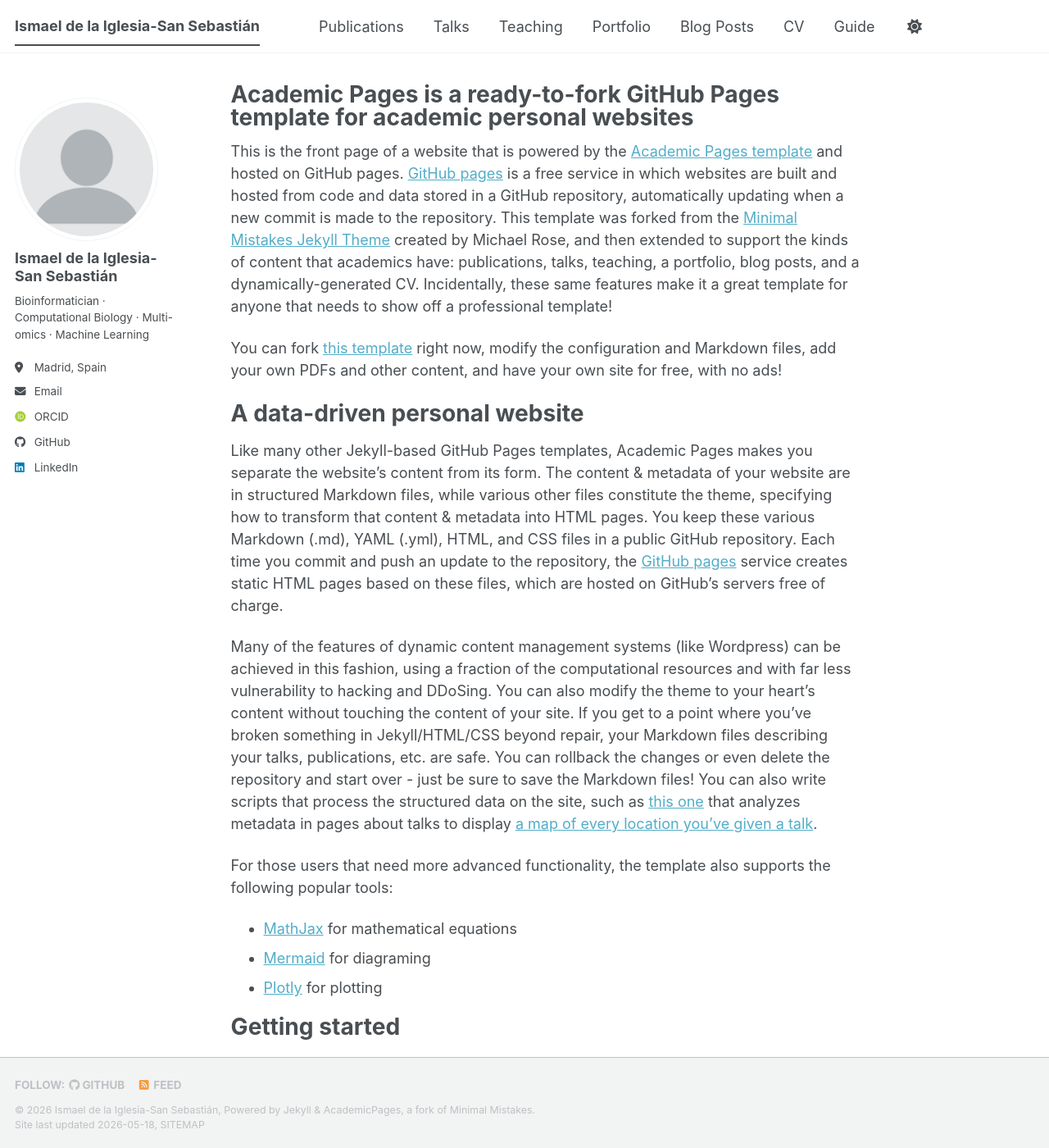
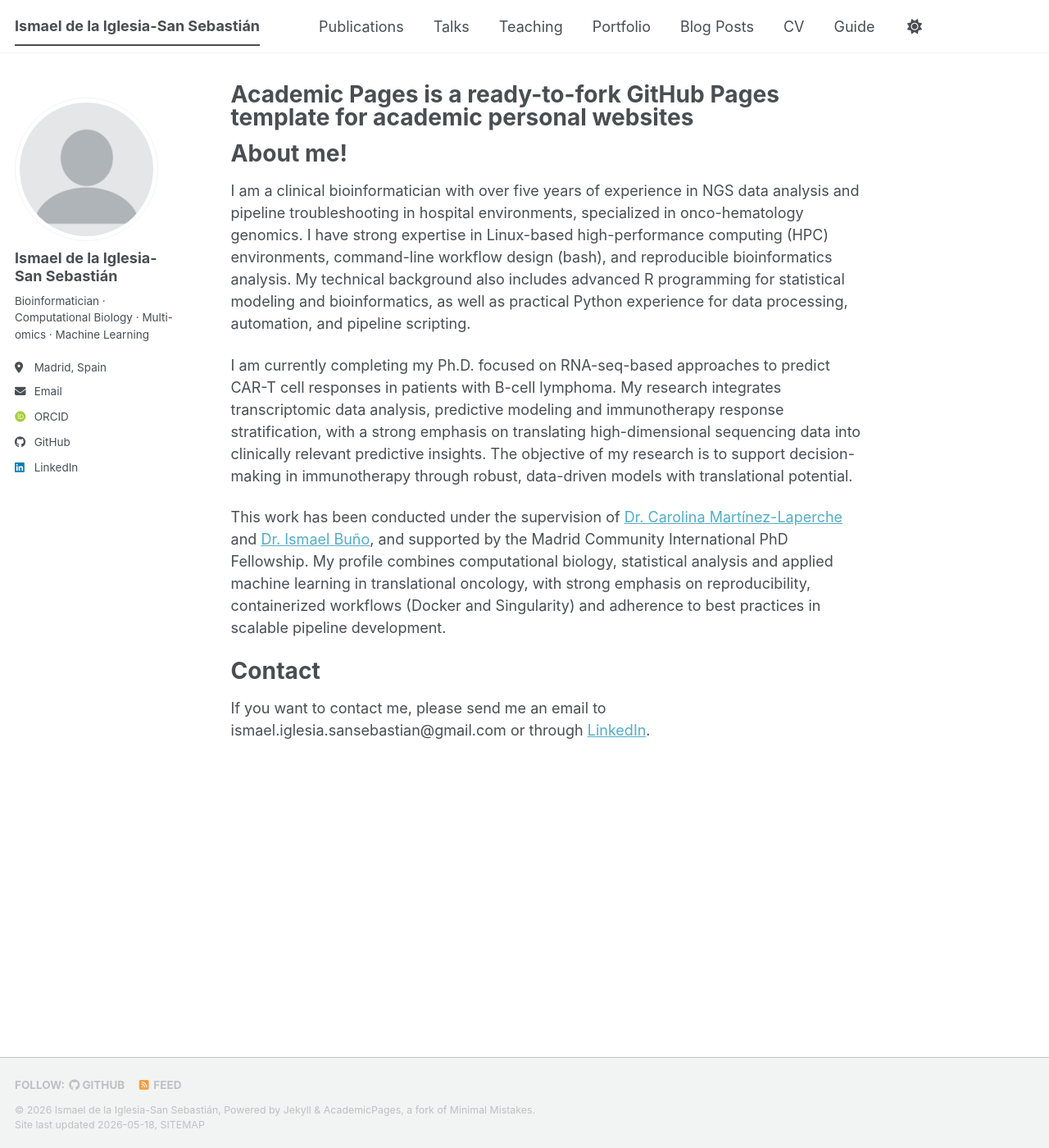
Before and after one commit to ismaeliglesia/ismaeliglesia.github.io, a Jekyll site: the page built from _pages/about.md, in a window 1280 px wide and 1400 px high. Shown: the whole window at 82% size. Built offline with Jekyll 4.4.1, drawn with Linux system fonts in a browser that asks for light colours; some web fonts are replaced; a script bundle is joined from its source files by our own code; library files that are not in the unit come from our copies; some of the changed text lies outside the part shown.

Commit message:
Update about.md

```diff
--- a/_pages/about.md
+++ b/_pages/about.md
@@ -7,50 +7,16 @@ redirect_from:
   - /about.html
 ---
 
-This is the front page of a website that is powered by the [Academic Pages template](https://github.com/academicpages/academicpages.github.io) and hosted on GitHub pages. [GitHub pages](https://pages.github.com) is a free service in which websites are built and hosted from code and data stored in a GitHub repository, automatically updating when a new commit is made to the repository. This template was forked from the [Minimal Mistakes Jekyll Theme](https://mmistakes.github.io/minimal-mistakes/) created by Michael Rose, and then extended to support the kinds of content that academics have: publications, talks, teaching, a portfolio, blog posts, and a dynamically-generated CV. Incidentally, these same features make it a great template for anyone that needs to show off a professional template!
+About me!
+=====
 
- You can fork [this template](https://github.com/academicpages/academicpages.github.io) right now, modify the configuration and Markdown files, add your own PDFs and other content, and have your own site for free, with no ads!
+I am a clinical bioinformatician with over five years of experience in NGS data analysis and pipeline troubleshooting in hospital environments, specialized in onco-hematology genomics. I have strong expertise in Linux-based high-performance computing (HPC) environments, command-line workflow design (bash), and reproducible bioinformatics analysis. My technical background also includes advanced R programming for statistical modeling and bioinformatics, as well as practical Python experience for data processing, automation, and pipeline scripting.
 
-A data-driven personal website
+I am currently completing my Ph.D. focused on RNA-seq-based approaches to predict CAR-T cell responses in patients with B-cell lymphoma. My research integrates transcriptomic data analysis, predictive modeling and immunotherapy response stratification, with a strong emphasis on translating high-dimensional sequencing data into clinically relevant predictive insights. The objective of my research is to support decision-making in immunotherapy through robust, data-driven models with translational potential.
+
+This work has been conducted under the supervision of [Dr. Carolina Martínez-Laperche](https://scholar.google.es/citations?user=02SsAfIAAAAJ&hl=es) and [Dr. Ismael Buño](https://scholar.google.com/citations?user=zlBlbdYAAAAJ&hl=es), and supported by the Madrid Community International PhD Fellowship. My profile combines computational biology, statistical analysis and applied machine learning in translational oncology, with strong emphasis on reproducibility, containerized workflows (Docker and Singularity) and adherence to best practices in scalable pipeline development.
+
+
+Contact
 ======
-Like many other Jekyll-based GitHub Pages templates, Academic Pages makes you separate the website's content from its form. The content & metadata of your website are in structured Markdown files, while various other files constitute the theme, specifying how to transform that content & metadata into HTML pages. You keep these various Markdown (.md), YAML (.yml), HTML, and CSS files in a public GitHub repository. Each time you commit and push an update to the repository, the [GitHub pages](https://pages.github.com/) service creates static HTML pages based on these files, which are hosted on GitHub's servers free of charge.
-
-Many of the features of dynamic content management systems (like Wordpress) can be achieved in this fashion, using a fraction of the computational resources and with far less vulnerability to hacking and DDoSing. You can also modify the theme to your heart's content without touching the content of your site. If you get to a point where you've broken something in Jekyll/HTML/CSS beyond repair, your Markdown files describing your talks, publications, etc. are safe. You can rollback the changes or even delete the repository and start over - just be sure to save the Markdown files! You can also write scripts that process the structured data on the site, such as [this one](https://github.com/academicpages/academicpages.github.io/blob/master/talkmap.ipynb) that analyzes metadata in pages about talks to display [a map of every location you've given a talk](https://academicpages.github.io/talkmap.html).
-
-For those users that need more advanced functionality, the template also supports the following popular tools:
-- [MathJax](https://www.mathjax.org/) for mathematical equations
-- [Mermaid](https://mermaid.js.org/) for diagraming
-- [Plotly](https://plotly.com/javascript/) for plotting
-
-Getting started
-======
-1. Register a GitHub account if you don't have one and confirm your e-mail (required!)
-1. Fork [this template](https://github.com/academicpages/academicpages.github.io) by clicking the "Use this template" button in the top right.
-1. Go to the repository's settings (rightmost item in the tabs that start with "Code", should be below "Unwatch"). Rename the repository "[your GitHub username].github.io", which will also be your website's URL.
-1. Set site-wide configuration and create content & metadata (see below -- also see [this set of diffs](https://archive.is/3TPas) showing what files were changed to set up [an example site](https://getorg-testacct.github.io) for a user with the username "getorg-testacct")
-1. Upload any files (like PDFs, .zip files, etc.) to the files/ directory. They will appear at https://[your GitHub username].github.io/files/example.pdf.
-1. Check status by going to the repository settings, in the "GitHub pages" section
-
-Site-wide configuration
-------
-The main configuration file for the site is in the base directory in [_config.yml](https://github.com/academicpages/academicpages.github.io/blob/master/_config.yml), which defines the content in the sidebars and other site-wide features. You will need to replace the default variables with ones about yourself and your site's github repository. The configuration file for the top menu is in [_data/navigation.yml](https://github.com/academicpages/academicpages.github.io/blob/master/_data/navigation.yml). For example, if you don't have a portfolio or blog posts, you can remove those items from that navigation.yml file to remove them from the header.
-
-Create content & metadata
-------
-For site content, there is one Markdown file for each type of content, which are stored in directories like _publications, _talks, _posts, _teaching, or _pages. For example, each talk is a Markdown file in the [_talks directory](https://github.com/academicpages/academicpages.github.io/tree/master/_talks). At the top of each Markdown file is structured data in YAML about the talk, which the theme will parse to do lots of cool stuff. The same structured data about a talk is used to generate the list of talks on the [Talks page](https://academicpages.github.io/talks), each [individual page](https://academicpages.github.io/talks/2012-03-01-talk-1) for specific talks, the talks section for the [CV page](https://academicpages.github.io/cv), and the [map of places you've given a talk](https://academicpages.github.io/talkmap.html) (if you run this [python file](https://github.com/academicpages/academicpages.github.io/blob/master/talkmap.py) or [Jupyter notebook](https://github.com/academicpages/academicpages.github.io/blob/master/talkmap.ipynb), which creates the HTML for the map based on the contents of the _talks directory).
-
-**Markdown generator**
-
-The repository includes [a set of Jupyter notebooks](https://github.com/academicpages/academicpages.github.io/tree/master/markdown_generator
-) that converts a CSV containing structured data about talks or presentations into individual Markdown files that will be properly formatted for the Academic Pages template. The sample CSVs in that directory are the ones I used to create my own personal website at stuartgeiger.com. My usual workflow is that I keep a spreadsheet of my publications and talks, then run the code in these notebooks to generate the Markdown files, then commit and push them to the GitHub repository.
-
-How to edit your site's GitHub repository
-------
-Many people use a git client to create files on their local computer and then push them to GitHub's servers. If you are not familiar with git, you can directly edit these configuration and Markdown files directly in the github.com interface. Navigate to a file (like [this one](https://github.com/academicpages/academicpages.github.io/blob/master/_talks/2012-03-01-talk-1.md) and click the pencil icon in the top right of the content preview (to the right of the "Raw | Blame | History" buttons). You can delete a file by clicking the trashcan icon to the right of the pencil icon. You can also create new files or upload files by navigating to a directory and clicking the "Create new file" or "Upload files" buttons.
-
-Example: editing a Markdown file for a talk
-![Editing a Markdown file for a talk](/images/editing-talk.png)
-
-For more info
-------
-More info about configuring Academic Pages can be found in [the guide](https://academicpages.github.io/markdown/), the [growing wiki](https://github.com/academicpages/academicpages.github.io/wiki), and you can always [ask a question on GitHub](https://github.com/academicpages/academicpages.github.io/discussions). The [guides for the Minimal Mistakes theme](https://mmistakes.github.io/minimal-mistakes/docs/configuration/) (which this theme was forked from) might also be helpful.
+If you want to contact me, please send me an email to ismael.iglesia.sansebastian@gmail.com or through [LinkedIn](www.linkedin.com/in/ismael-de-la-iglesia).
```
